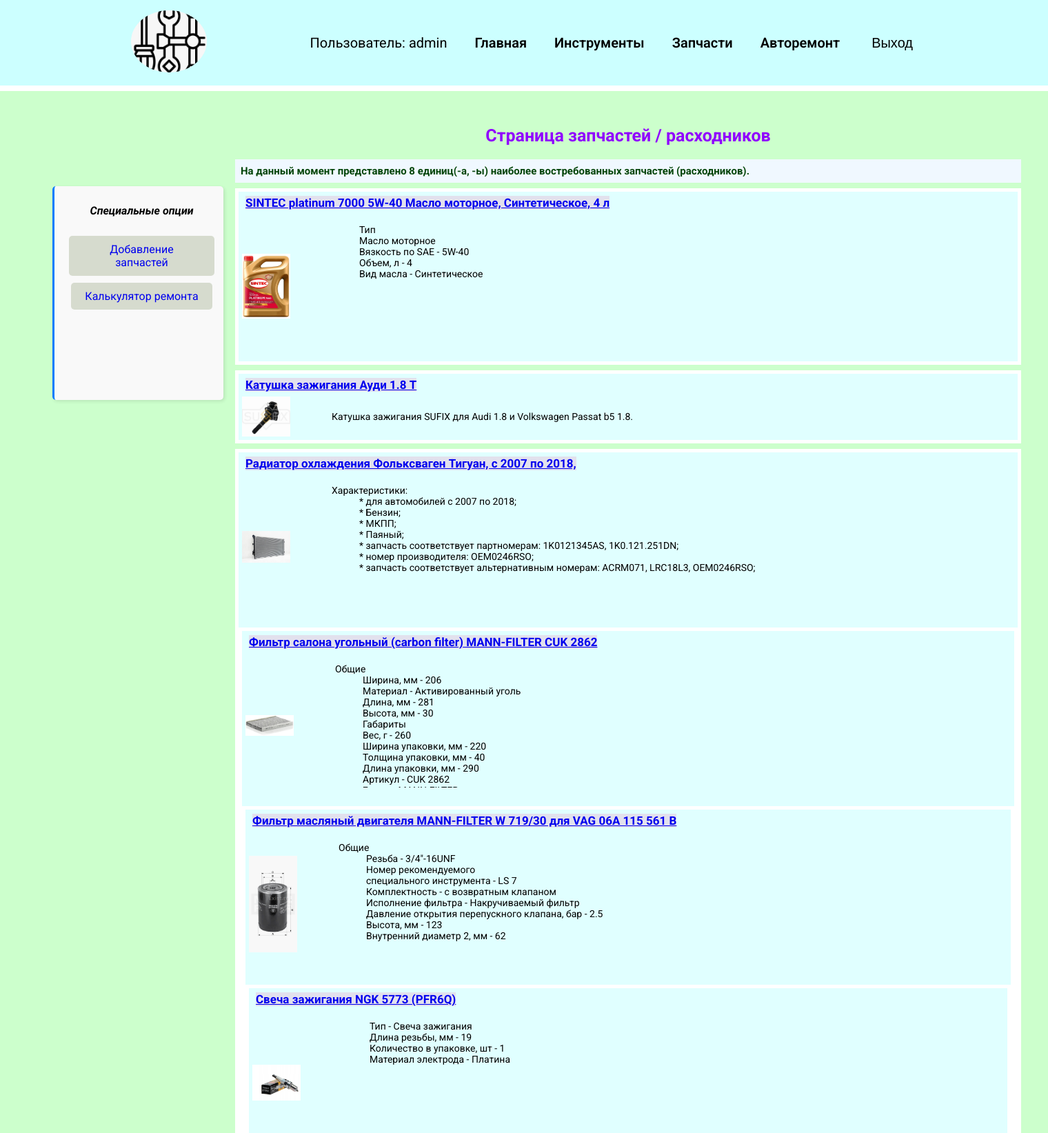
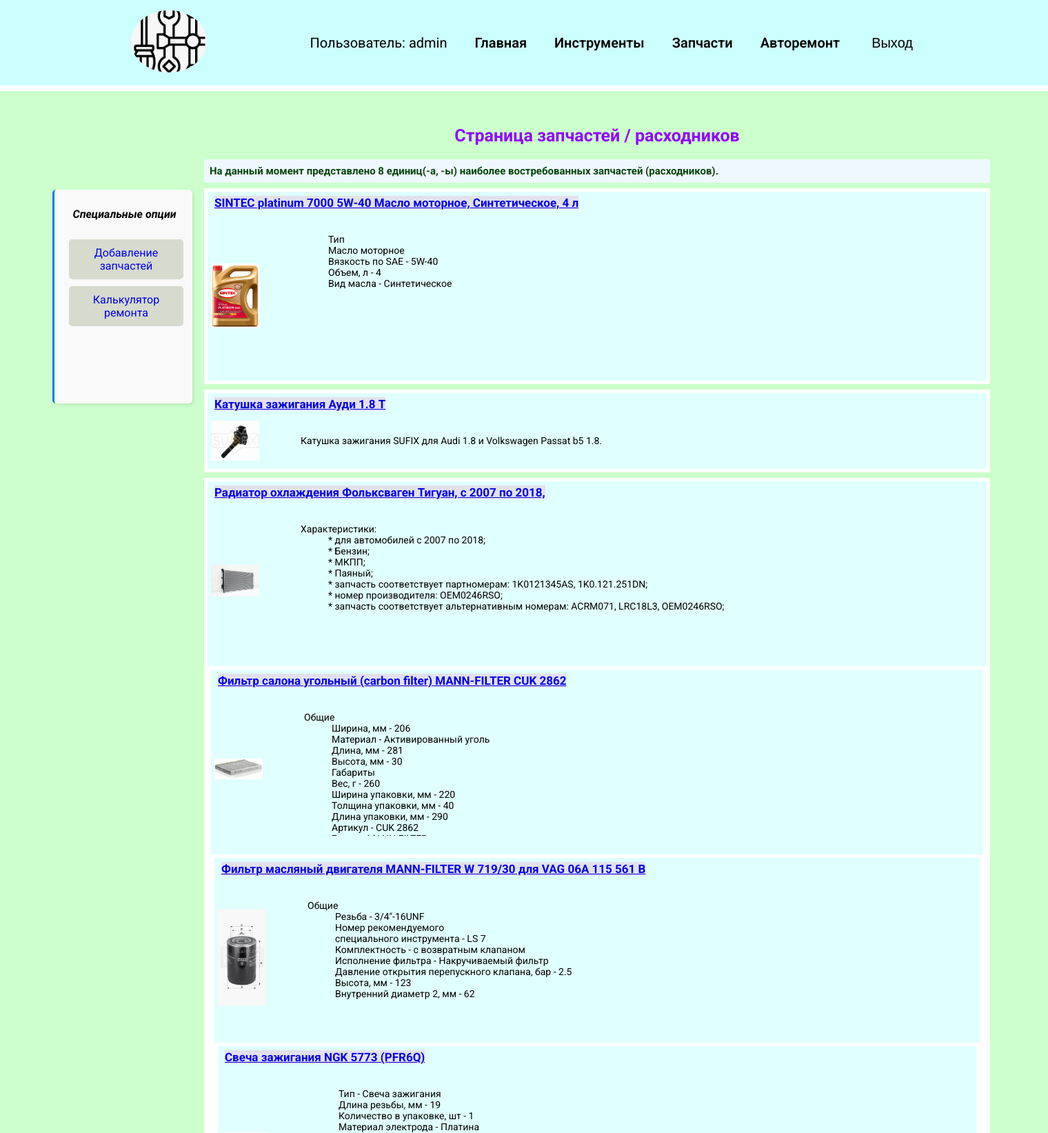
Before and after one commit to AlexRegel/Python522_3_Diploma, a Django app: page /telog_spparts/ in a window 1520 px wide. Shown: the top 1643 px of the page at 69% size. Run offline with Django 5.2, Linux system fonts and the light colour scheme; a user stored in the database is signed in; data comes from the database, SQL or seed files in the repository; both versions use the stored data as it was after the commit.

Commit message:
Task_21_for_diploma_14-02

```diff
--- a/diplomPythonDjango/techlog_tools_spparts_auto/techlog_tools_spparts/techlog_tools/static/css/style.css
+++ b/diplomPythonDjango/techlog_tools_spparts_auto/techlog_tools_spparts/techlog_tools/static/css/style.css
@@ -32,17 +32,13 @@ body {
     /* max-height: 200px; */
 }
 
-/* .limit ul {
-    display: flex;
-    overflow: visible;
-} */
 /* зона обработки  */
 .limit {
     display: flex;
     flex-direction: column;
     height: 140px;
     /* Ограничиваем высоту родителя */
-    overflow: hidden;
+    /* overflow: hidden; */
     /* Скрываем лишнее */
 }
 
@@ -123,7 +119,7 @@ body {
     position: relative;
 }
 
-.tltool2_text p {
+.tltool2_text>p {
     padding-right: 8px;
     margin: 0;
 }
@@ -133,8 +129,8 @@ body {
     flex-direction: column;
     justify-content: space-between;
     /* Распределяет пространство */
-    min-height: 100px;
-    /* Пример, чтобы было видно */
+    /* min-height: 450px; */
+    /* Пример, чтобы было видно #ccc */
     border: 1px solid #ccc;
     padding: 0 8px;
     text-align: justify;
@@ -809,11 +805,11 @@ div:has(> label[for="id_priority_rep"])+.btn {
 /* **** form.edit_repair - содержащая div форма **** */
 form[class="edit_repair"] {
     display: flex;
-    /* - Включаем гибкий контейнер */
+    /* - Гибкий контейнер */
     flex-direction: column;
     /* - Выстраиваем элементы (div-теги) в колонку */
     flex-wrap: nowrap;
-    /* - СТРОГО запрещаем перенос на новую строку */
+    /* - Запрет переноса (СТРОГИЙ) на новую строку */
     align-items: center;
     /* - Выравниваем элементы по центру... */
     gap: 10px;
@@ -1008,6 +1004,7 @@ main {
 aside.manage-sidebar>ul {
     list-style: none;
     padding-left: 8px;
+    /* max-width: 150px; */
 }
 
 
@@ -1021,6 +1018,7 @@ div.content:has(> aside.manage-sidebar > ul) {
     /* place-items: center; */
     display: flex;
     flex-wrap: nowrap;
+    position: relative;
     /* - Превращает дочерние элементы в flex-контейнер */
     /* Фиксируем межколоночное расстояние: */
     /* justify-content: flex-start; */
@@ -1036,8 +1034,8 @@ aside.manage-sidebar {
     flex: 1;
     /* 1 часть из 5 (если вторая колонка займет 4 части) */
     /* width: 220px; */
-    min-width: 200px;
-    max-width: 235px;
+    max-width: 220px;
+    max-width: 190px;
     /* Или зададим фиксированную ширину */
     min-height: 300px;
     /* height: 800px; */
@@ -1046,19 +1044,26 @@ aside.manage-sidebar {
     border-radius: 5px;
     align-self: flex-start;
     /* - Прижимает к верху только этот блок */
-    margin-top: 138px;
+    margin-top: 143px;
     margin-right: -58px;
     margin-left: calc(5%);
     text-align: center;
+}
+
+div.content:has(> aside.manage-sidebar .wrap) {
+    place-items: center;
 }
 
 .wrap:has(>h2 + h3.count + div.element) {
     /* Основной контент займет оставшееся пространство */
     flex: 5;
-    /* 4 части из 4, или просто flex: +1 для равных колонок с сайдбаром */
-    /* background-color: #ffffff; */
-    /* flex-grow: 5; */
+    /* 4 части из 5 (или просто flex: +1 для равных колонок с сайдбаром) */
     margin-left: 30px;
+}
+
+.sidebar_title {
+    margin-right: 5px;
+    text-align: center;
 }
 
 /* Стили, преобразующие ссылку в кнопку на sidebar */
@@ -1271,7 +1276,8 @@ div[class="form-group field-image"]>.field-control {
     width: 420.83px;
     height: 30px;
 }
-.field-control>#id_image{
+
+.field-control>#id_image {
     width: 98%;
 }
 
@@ -1457,6 +1463,7 @@ button.btn_add_spparts {
     color: red;
     font-size: 0.8em;
 }
+
 /* уникальное поведение корректируем */
 .field-control input[id="id_title"] {
     height: 25px;
@@ -1473,6 +1480,7 @@ button.btn_add_spparts {
     padding-left: 8px;
     margin: 0;
 }
+
 /* //// допы ///// */
 /* -------- окончание варианта с фиксацией для input[type='file'] ------------- */
 /* -------- окончание формы пополнения запчастей ------------- */
@@ -1501,7 +1509,22 @@ input[required] label::after {
 .limit>ul {
     min-width: 800px;
     max-width: 900px;
-}
+    min-height: 150px;
+}
+
+.tltool2_text2 {
+    min-height: 250px;
+
+}
+
+/* body:has(>.menu+.content >.manage-sidebar+.wrap) */
+/* body:has(.manage-sidebar) {
+    display: flex;
+    flex-direction: column;
+    align-items: center;
+    min-height: 100vh;
+    width: 100%;
+} */
 
 /* детализация картинки/фото запчасти, приведение к одному разхмеру */
 /* div-контейнер */
--- a/diplomPythonDjango/techlog_tools_spparts_auto/techlog_tools_spparts/techlog_tools/templates/techlog_tools/base.html
+++ b/diplomPythonDjango/techlog_tools_spparts_auto/techlog_tools_spparts/techlog_tools/templates/techlog_tools/base.html
@@ -49,13 +49,25 @@
         <div class="alert alert-{{ message.tags }} js-timeout-alert">
             {{ message }}
             <!-- Кнопка-крестик -->
-                <button type="button" class="btn-close" data-bs-dismiss="alert"
-                aria-label="Close">&times;</button>
+            <button type="button" class="btn-close" data-bs-dismiss="alert" aria-label="Close">&times;</button>
         </div>
         {% endfor %}
         {% endif %}
         {% block content %}
         {% endblock %}
+        <script>
+            // 3 секунды (3000 мс) ожидание и скрытие сообщения
+            setTimeout(function () {
+                const alerts = document.querySelectorAll('.js-timeout-alert');
+                alerts.forEach(function (alert) {
+                    // Плавное исчезновение через прозрачность
+                    alert.style.transition = "opacity 0.6s linear";
+                    alert.style.opacity = "0";
+                    // Полное удаление из документа через 0.6с после начала анимации
+                    setTimeout(() => alert.remove(), 600);
+                });
+            }, 3000);
+        </script>
     </div>
 </div>
 
--- a/diplomPythonDjango/techlog_tools_spparts_auto/techlog_tools_spparts/telog_spparts/templates/telog_spparts/calc_page.html
+++ b/diplomPythonDjango/techlog_tools_spparts_auto/techlog_tools_spparts/telog_spparts/templates/telog_spparts/calc_page.html
@@ -135,7 +135,7 @@
     // Для лэйбла тега input (ввод цены на запчасть)
     const labelPrice = document.querySelector('label[for="id_form-0-price"]');
     const textWidthPr = labelPrice.getBoundingClientRect().width;
-    labelPrice.style.paddingRight = `${183 - textWidthPr}px`;
+    labelPrice.style.paddingRight = `${180 - textWidthPr}px`;
     labelPrice.style.backgroundColor = '#FFF';
     labelPrice.style.fontWeight = 600;
     // 174
--- a/diplomPythonDjango/techlog_tools_spparts_auto/techlog_tools_spparts/telog_spparts/templates/telog_spparts/sppart_details.html
+++ b/diplomPythonDjango/techlog_tools_spparts_auto/techlog_tools_spparts/telog_spparts/templates/telog_spparts/sppart_details.html
@@ -18,7 +18,7 @@
     <!--|safe -дляОбработки html-разметки,ЕслиОна есть  -->
     <h5>Дата внесения в базу: ---{{ sppart.date|date:'j E Y' }} г.---</h5>
     <div class="blkphoto" id="zakaz">
-        <a href="{{ sppart.url }}" target="_blank">При необходимости заказа данной запчасти, нажмите здесь</a>
+        <a href="{{ sppart.url }}" target="_blank">При необходимости заказа запчасти, нажмите здесь</a>
         <img src="{{ sppart.image.url }}" alt="">
     </div>
 </div>
--- a/diplomPythonDjango/techlog_tools_spparts_auto/techlog_tools_spparts/telog_spparts/templates/telog_spparts/tspparts.html
+++ b/diplomPythonDjango/techlog_tools_spparts_auto/techlog_tools_spparts/telog_spparts/templates/telog_spparts/tspparts.html
@@ -1,5 +1,9 @@
 {% extends 'techlog_tools/base.html' %}
 {% load static %}
+
+<!-- Начало блока центровки -->
+{% block centered %}
+<div class="centered-cluster">
 
 {% block side_bar %}
 
@@ -38,3 +42,7 @@
 {% endfor %}
 
 {% endblock %}
+
+</div>
+<!-- окончание блока центровки -->
+{% endblock %}
```
Also changed, not shown: diplomPythonDjango/techlog_tools_spparts_auto/techlog_tools_spparts/db.sqlite3, diplomPythonDjango/techlog_tools_spparts_auto/techlog_tools_spparts/media/techlog_tools/images_spparts/hs-62l_mqQhooA.jpg (added). Lines whose indentation alone changed are shown as unchanged.
